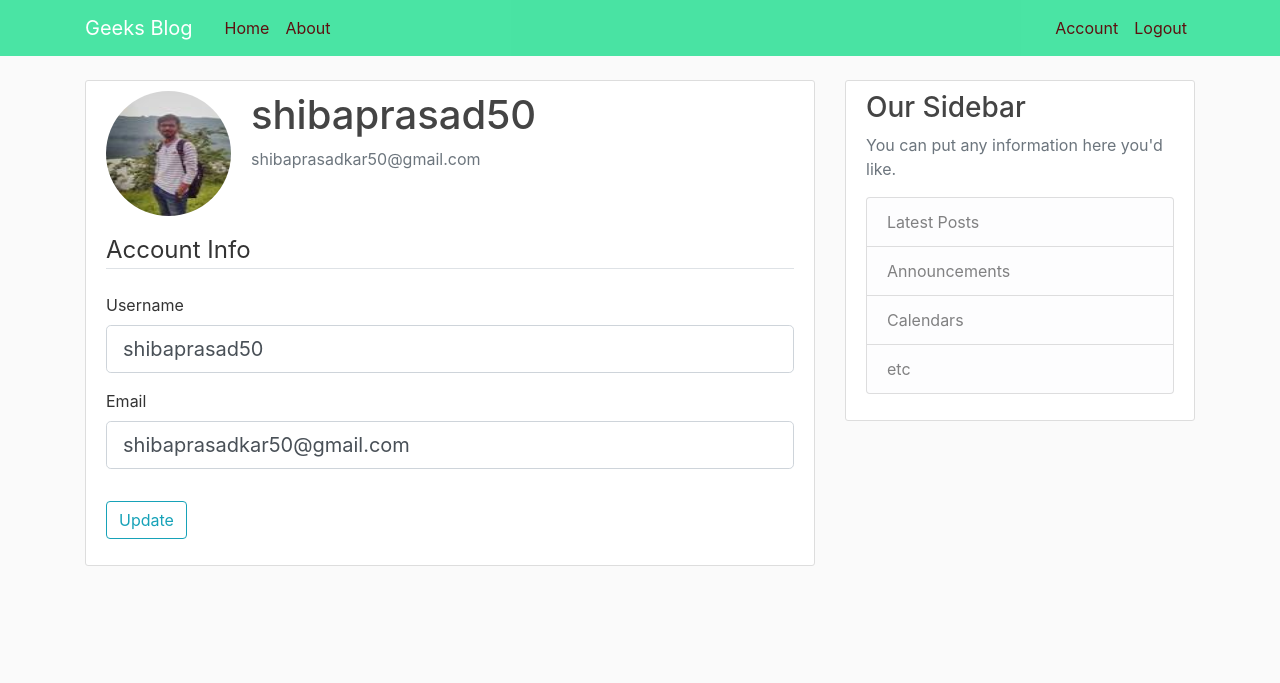
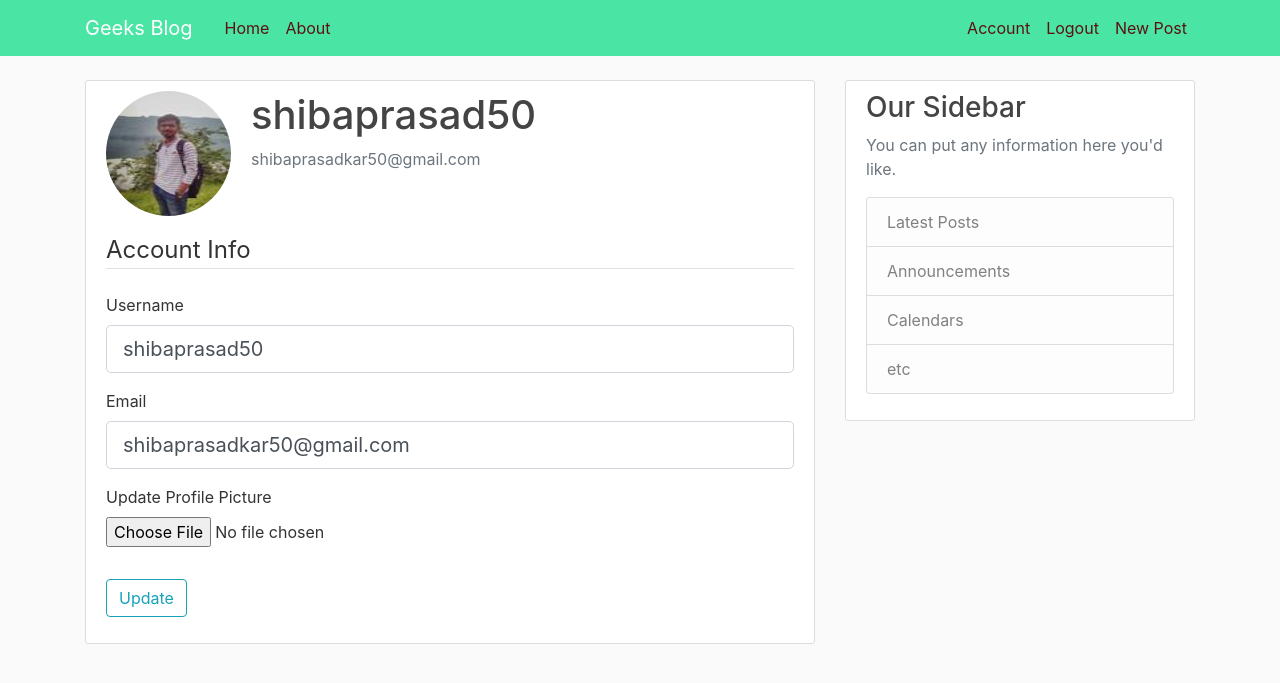
Before and after one commit to SPK-RPI/FlaskBlog, a Flask app: page /account in a window 1280 px wide. Shown: the top 683 px of the page. Run offline with Flask 2, Linux system fonts and the light colour scheme; a user stored in the database is signed in; some libraries are stand-ins or nearby versions.

Commit message:
added newPost routes

```diff
--- a/blogposts/forms.py
+++ b/blogposts/forms.py
@@ -1,6 +1,7 @@
 from flask_wtf import FlaskForm
+from flask_wtf.file import FileField,FileAllowed
 from flask_login import current_user
-from wtforms import StringField, PasswordField, SubmitField, BooleanField
+from wtforms import StringField, PasswordField, SubmitField, BooleanField,TextAreaField
 from wtforms.validators import DataRequired, Length, Email, EqualTo, ValidationError
 from blogposts.models import User
 
@@ -41,7 +42,7 @@ class UpdateAccountForm(FlaskForm):
                            validators=[DataRequired(), Length(min=2, max=20)])
     email = StringField('Email',
                         validators=[DataRequired(), Email()])
-
+    picture=FileField("Update Profile Picture",validators=[FileAllowed(['jpg','png'])])
 
     submit = SubmitField('Update')
 
@@ -58,3 +59,9 @@ class UpdateAccountForm(FlaskForm):
             if user:
                 raise ValidationError(
                     'That email is taken. Please choose a different one.')
+
+
+class PostForm(FlaskForm):
+    title=StringField('Title',validators=[DataRequired()])
+    content=TextAreaField('Content',validators=[DataRequired()])
+    submit=SubmitField('Post')
--- a/blogposts/routes.py
+++ b/blogposts/routes.py
@@ -1,24 +1,13 @@
+import os
+import secrets
+from PIL import Image
 from flask import render_template, url_for, flash, redirect, request
 from blogposts.models import User, Post
-from blogposts.forms import RegistrationForm, LoginForm,UpdateAccountForm
+from blogposts.forms import RegistrationForm, LoginForm, UpdateAccountForm,PostForm
 from blogposts import app, db, bcrypt
 from flask_login import login_user, current_user, logout_user, login_required
 
-posts = [{
-    'name': 'Shiva',
-    'date_posted': 20190213,
-    'author': 'sredhangali',
-    'content': 'i ama a name of the '
-
-}, {
-    'name': 'Himesh',
-    'date_posted': 20180213,
-    'author': 'srikanta',
-    'content': 'this is a test done to get'
-
-}]
-
-
+posts=[]
 @app.route("/")
 @app.route("/home")
 def home():
@@ -69,18 +58,49 @@ def logout():
     logout_user()
     return redirect(url_for('home'))
 
+
+def save_picture(form_picture):
+    random_hex = secrets.token_hex(8)
+    _, f_ext = os.path.splitext(form_picture.filename)
+    picture_fn = random_hex + f_ext
+    picture_path = os.path.join(
+        app.root_path, 'static/profilePicture', picture_fn)
+
+    output_size = (125, 125)
+    i = Image.open(form_picture)
+    i.thumbnail(output_size)
+    i.save(picture_path)
+
+    return picture_fn
+
+
 @app.route("/account", methods=['GET', 'POST'])
 @login_required
 def account():
-    form=UpdateAccountForm()
+    form = UpdateAccountForm()
     if form.validate_on_submit():
-        current_user.username=form.username.data
-        current_user.email=form.email.data
+        if form.picture.data:
+            picture_file = save_picture(form.picture.data)
+            current_user.image_file = picture_file
+        current_user.username = form.username.data
+        current_user.email = form.email.data
         db.session.commit()
-        flash("Your Account has been updated !!!!",'success')
+        flash('Your account has been updated!', 'success')
         return redirect(url_for('account'))
-    elif request.method=='GET':
-         form.username.data=current_user.username
-         form.email.data=current_user.email
-    image_file=url_for('static',filename='profilePicture/'+current_user.image_file)
-    return render_template('account.html',title='Account',image_file=image_file,form=form)
+    elif request.method == 'GET':
+        form.username.data = current_user.username
+        form.email.data = current_user.email
+    image_file = url_for(
+        'static', filename='profilePicture/' + current_user.image_file)
+    return render_template('account.html', title='Account',
+                           image_file=image_file, form=form)
+
+@app.route("/post/new", methods=['GET', 'POST'])
+@login_required
+def new_post():
+
+    form=PostForm()
+    if form.validate_on_submit():
+        flash("Your post has been created..",'success')
+        return redirect(url_for('home'))
+    return render_template('create_post.html',title="New Posts",form=form)
--- a/blogposts/templates/account.html
+++ b/blogposts/templates/account.html
@@ -1,15 +1,14 @@
-{%extends "layout.html"%}
-{%block content %}
+{% extends "layout.html" %}
+{% block content %}
 <div class="content-section">
     <div class="media">
-        <img class="rounded-circle account-img" src="{{image_file}}" alt="" srcset="">
+        <img class="rounded-circle account-img" src="{{ image_file }}">
         <div class="media-body">
-            <h2 class="account-heading">{{current_user.username}}</h2>
-            <p class="text-secondary">{{current_user.email}}</p>
+            <h2 class="account-heading">{{ current_user.username }}</h2>
+            <p class="text-secondary">{{ current_user.email }}</p>
         </div>
     </div>
-
-    <form method="POST" action="">
+    <form method="POST" action="" enctype="multipart/form-data">
         {{ form.hidden_tag() }}
         <fieldset class="form-group">
             <legend class="border-bottom mb-4">Account Info</legend>
@@ -40,14 +39,19 @@
                 {{ form.email(class="form-control form-control-lg") }}
                 {% endif %}
             </div>
-
+            <div class="form-group">
+                {{ form.picture.label() }}
+                {{ form.picture(class="form-control-file") }}
+                {% if form.picture.errors %}
+                {% for error in form.picture.errors %}
+                <span class="text-danger">{{ error }}</span></br>
+                {% endfor %}
+                {% endif %}
+            </div>
         </fieldset>
         <div class="form-group">
             {{ form.submit(class="btn btn-outline-info") }}
         </div>
     </form>
-
-
 </div>
-
-{% endblock content%}
+{% endblock content %}
--- a/blogposts/templates/layout.html
+++ b/blogposts/templates/layout.html
@@ -10,17 +10,20 @@
     {%else%}
     <title>Flask Blog</title>
     {%endif%}
-    <link rel="stylesheet" href="https://stackpath.bootstrapcdn.com/bootstrap/4.2.1/css/bootstrap.min.css" integrity="sha384-GJzZqFGwb1QTTN6wy59ffF1BuGJpLSa9DkKMp0DgiMDm4iYMj70gZWKYbI706tWS"
-        crossorigin="anonymous">
+    <link rel="stylesheet" href="https://stackpath.bootstrapcdn.com/bootstrap/4.2.1/css/bootstrap.min.css"
+        integrity="sha384-GJzZqFGwb1QTTN6wy59ffF1BuGJpLSa9DkKMp0DgiMDm4iYMj70gZWKYbI706tWS" crossorigin="anonymous">
     <link rel="stylesheet" type="text/css" href="{{url_for('static',filename='main.css')}}">
 </head>
 
 <body>
-    <script src="https://code.jquery.com/jquery-3.3.1.slim.min.js" integrity="sha384-q8i/X+965DzO0rT7abK41JStQIAqVgRVzpbzo5smXKp4YfRvH+8abtTE1Pi6jizo"
+    <script src="https://code.jquery.com/jquery-3.3.1.slim.min.js"
+        integrity="sha384-q8i/X+965DzO0rT7abK41JStQIAqVgRVzpbzo5smXKp4YfRvH+8abtTE1Pi6jizo"
         crossorigin="anonymous"></script>
-    <script src="https://cdnjs.cloudflare.com/ajax/libs/popper.js/1.14.6/umd/popper.min.js" integrity="sha384-wHAiFfRlMFy6i5SRaxvfOCifBUQy1xHdJ/yoi7FRNXMRBu5WHdZYu1hA6ZOblgut"
+    <script src="https://cdnjs.cloudflare.com/ajax/libs/popper.js/1.14.6/umd/popper.min.js"
+        integrity="sha384-wHAiFfRlMFy6i5SRaxvfOCifBUQy1xHdJ/yoi7FRNXMRBu5WHdZYu1hA6ZOblgut"
         crossorigin="anonymous"></script>
-    <script src="https://stackpath.bootstrapcdn.com/bootstrap/4.2.1/js/bootstrap.min.js" integrity="sha384-B0UglyR+jN6CkvvICOB2joaf5I4l3gm9GU6Hc1og6Ls7i6U/mkkaduKaBhlAXv9k"
+    <script src="https://stackpath.bootstrapcdn.com/bootstrap/4.2.1/js/bootstrap.min.js"
+        integrity="sha384-B0UglyR+jN6CkvvICOB2joaf5I4l3gm9GU6Hc1og6Ls7i6U/mkkaduKaBhlAXv9k"
         crossorigin="anonymous"></script>
 
 
@@ -42,6 +45,7 @@
                         {%if current_user.is_authenticated%}
                         <a class="nav-item nav-link" href="{{url_for('account')}}">Account</a>
                         <a class="nav-item nav-link" href="{{url_for('logout')}}">Logout</a>
+                        <a class="nav-item nav-link" href="{{url_for('new_post')}}">New Post</a>
                         {%else%}
                         <a class="nav-item nav-link" href="{{url_for('login')}}">Login</a>
                         <a class="nav-item nav-link" href="{{url_for('register')}}">Register</a>
--- a/blogposts/templates/login.html
+++ b/blogposts/templates/login.html
@@ -44,6 +44,9 @@
 
     </form>
 </div>
+
+
+
 <div class="border-top pt-5">
     <small class="text-muted">
         Already Have An Account ? <a class="ml-2" href="{{ url_for('home') }}">Home</a>
```
Also changed, not shown: blogposts/templates/create_post.html (added, +42 -0 lines), blogposts/site.db, blogposts/static/profilePicture/897dcdcbc4f819d7.jpg (added), blogposts/static/profilePicture/a374c8ddd6e81e4e.jpg (added).
